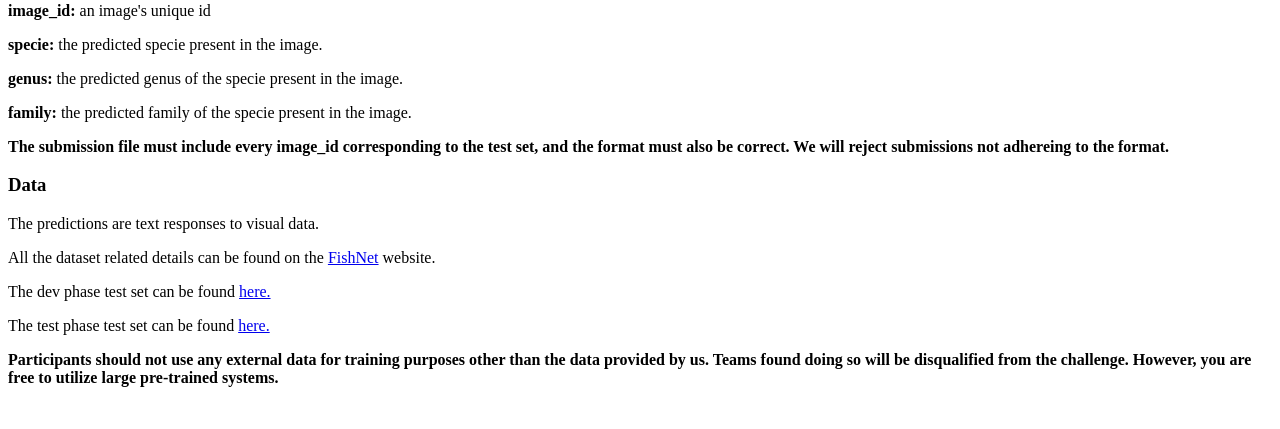
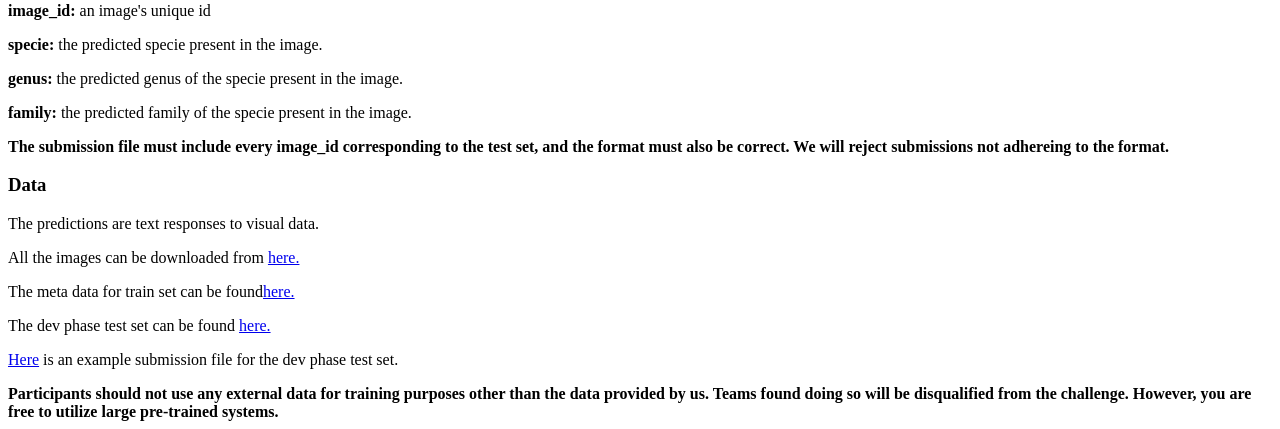
Before and after one commit to faixan-khan/CV4E, a Python web app: template templates/description.html in a window 1280 px wide. Shown: the part 1024-1453 px from the top of the page. Before the commit the page ends 1411 px from the top, so only its background shows below. Run offline with Jinja, Linux system fonts and the light colour scheme; the template is opened without the code that fills it, so the values that code supplies are empty.

Commit message:
adding data

```diff
--- a/templates/description.html
+++ b/templates/description.html
@@ -82,9 +82,12 @@
 <h3>Data</h3>
 
 <p>The predictions are text responses to visual data.</p>
-<p> All the dataset related details can be found on the <a href="https://fishnet-2023.github.io/">FishNet</a> website.</p>
-<p>The dev phase test set can be found <a href="#"> here.</a></p>
-<p>The test phase test set can be found <a href="#"> here.</a></p>
+<p>All the images can be downloaded from <a href="https://drive.google.com/file/d/1l9tGOqtTvX3l30x85AKhTSkYz8E3jeH5/view?usp=sharing">here.</a></p>
+<p>The meta data for train set can be found<a href="https://drive.google.com/file/d/1bRgwTOHvtlEkwMjpXXaM_jFpT9ExQEVY/view?usp=sharing">here.</a></p>
+<p>The dev phase test set can be found <a href="https://drive.google.com/file/d/1T8HfFrYJXXcQbouOynZJW6PHP2Ka90q2/view?usp=sharing"> here.</a></p>
+<p><a href="https://drive.google.com/file/d/1J0XX-S8xvmVhodoijhgxe3DTjAkeXge7/view?usp=sharing">Here</a> is an example submission file for the dev phase test set.</p>
+
+<!-- <p>The test phase test set can be found <a href="#"> here.</a></p> -->
 
 <b>Participants should not use any external data for training purposes other than the data provided by us.
     Teams found doing so will be disqualified from the challenge. However, you are free to utilize large pre-trained systems. </b>
```
